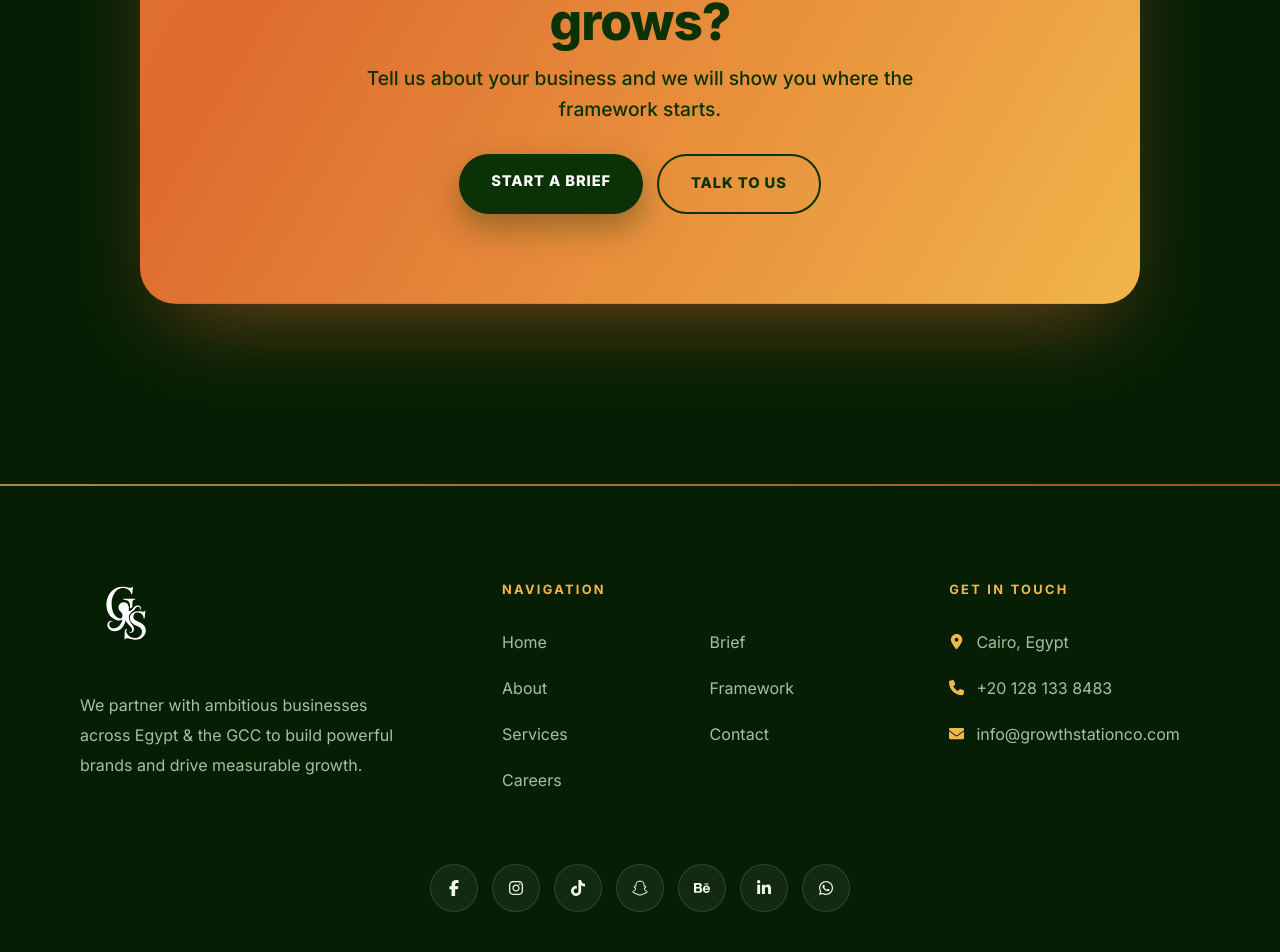
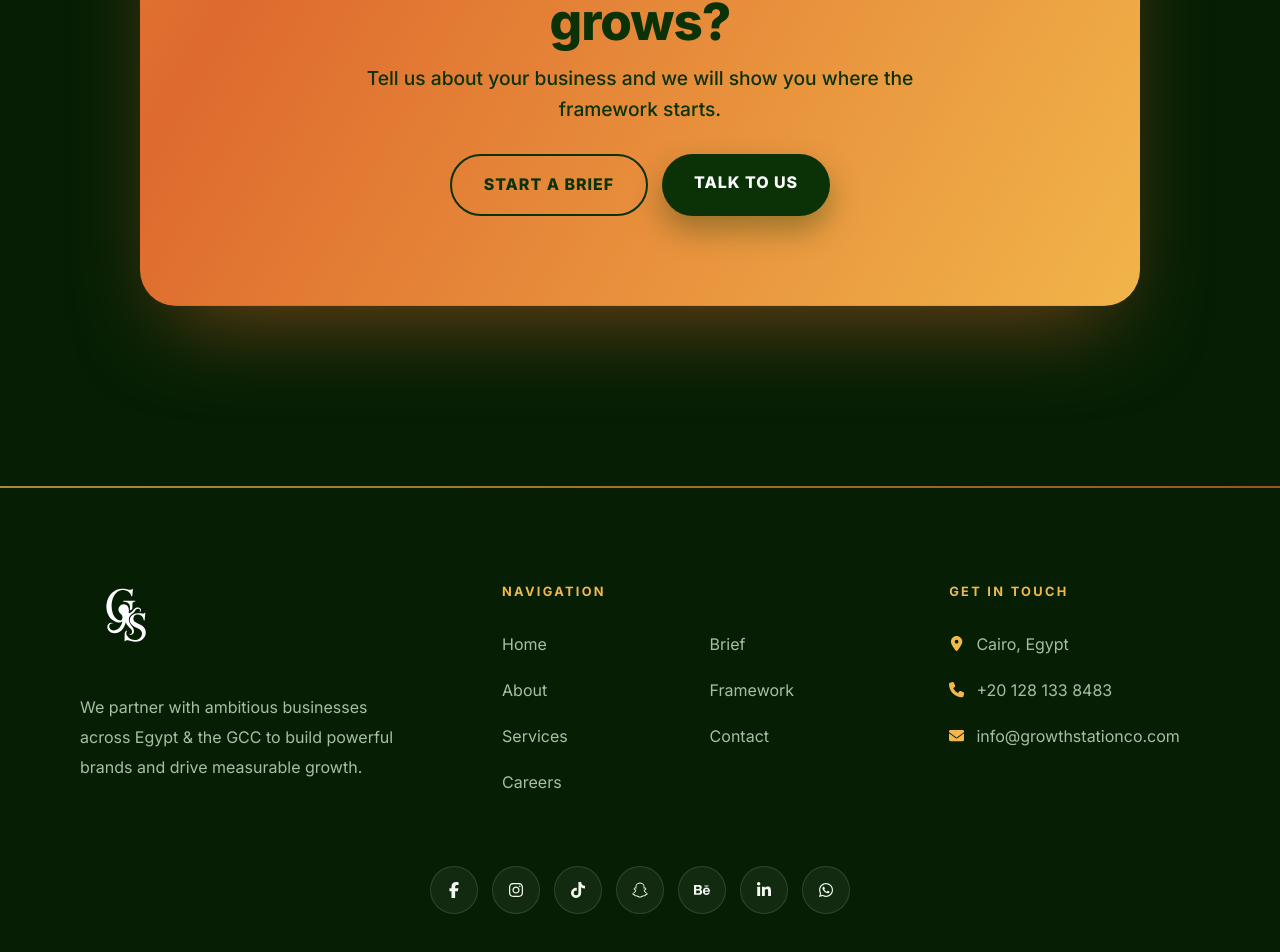
Before and after one commit to alinouh1/website-growthstationco, a Next.js app: page /website-growthstationco/framework in a window 1280 px wide. Shown: the part 5522-6474 px from the top of the page. Built offline with nearby package versions, Linux system fonts and the light colour scheme; no server answers.

Commit message:
all of points edit

```diff
--- a/src/app/framework/page.module.css
+++ b/src/app/framework/page.module.css
@@ -32,9 +32,26 @@
 .cta h2 { font-size:clamp(1.8rem,4.6vw,3.2rem); line-height:1.1; font-weight:800; letter-spacing:-.02em; margin-bottom:14px; }
 .cta p { max-width:46ch; margin:0 auto 30px; font-size:clamp(1rem,2vw,1.2rem); font-weight:500; }
 .btns { display:flex; flex-wrap:wrap; justify-content:center; gap:14px; }
-.primary, .ghost { padding:16px 32px; border-radius:999px; font-weight:800; letter-spacing:.06em; text-transform:uppercase; font-size:.92rem; transition:transform .4s ease, box-shadow .4s ease, background .4s ease; }
-.primary { background:var(--green-900); color:#fff; box-shadow:0 14px 30px rgba(10,50,6,.35); }
-.ghost { border:2px solid var(--green-900); }
+.primary, .ghost {
+  padding:16px 32px;
+   border-radius:999px;
+   font-weight:800;
+   letter-spacing:.06em;
+   text-transform:uppercase;
+   /* font-size:.92rem; */
+    transition:transform .4s ease, box-shadow .4s ease, background .4s ease; }
+
+.ghost {
+  background:var(--green-900);
+   color:#fff;
+    box-shadow:0 14px 30px rgba(10,50,6,.35);
+   }
+.primary  {
+  border:2px solid var(--green-900);
+
+}
+
+
 @media (hover:hover) { .primary:hover, .ghost:hover { transform:translateY(-3px); } .ghost:hover { background:rgba(10,50,6,.1); } }
 @keyframes up { from { opacity:0; transform:translateY(20px); } }
 @keyframes wordUp { from { transform:translateY(118%); } }
```
Also changed, not shown: src/app/contact/_components/Reach.module.css (+12 -0 lines).
